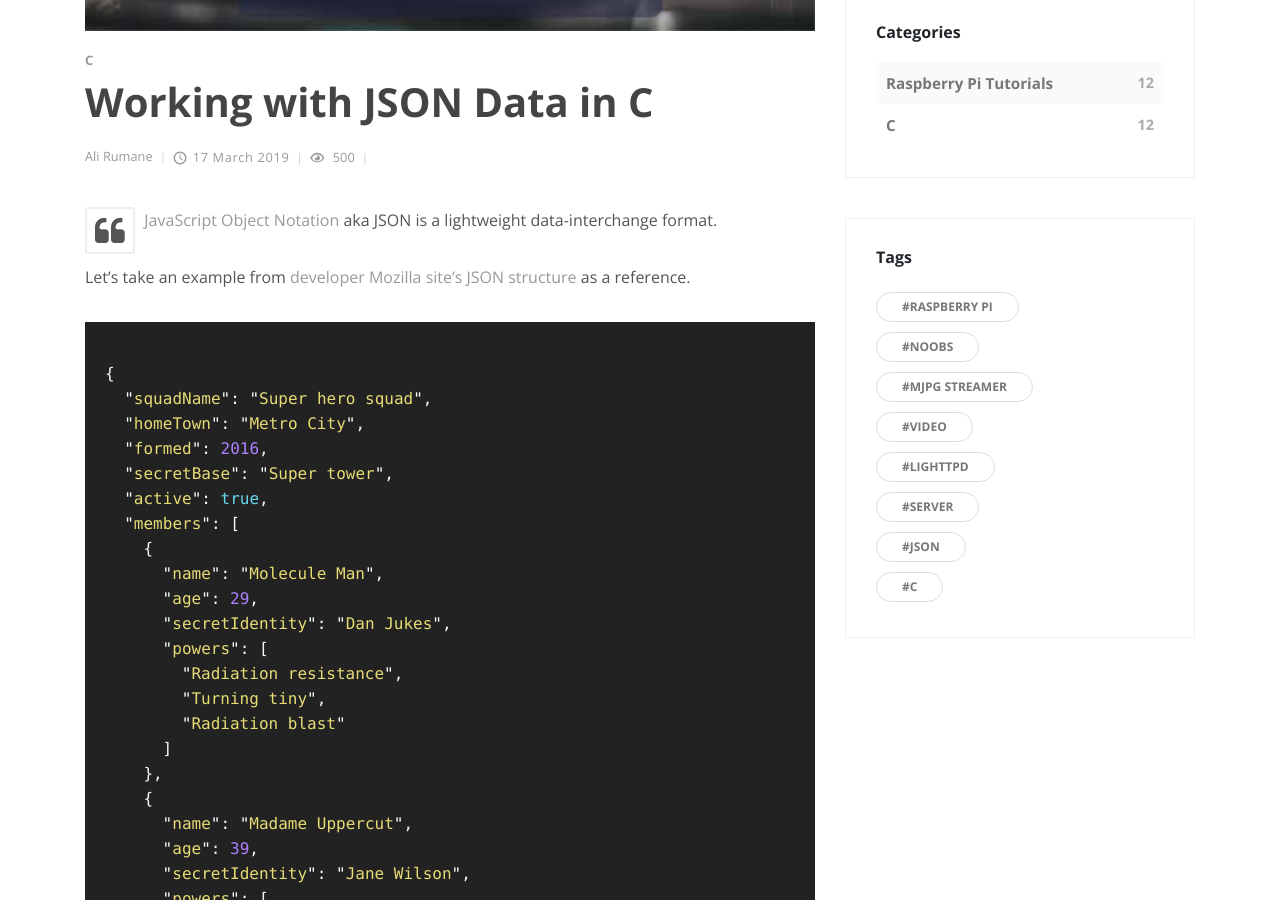
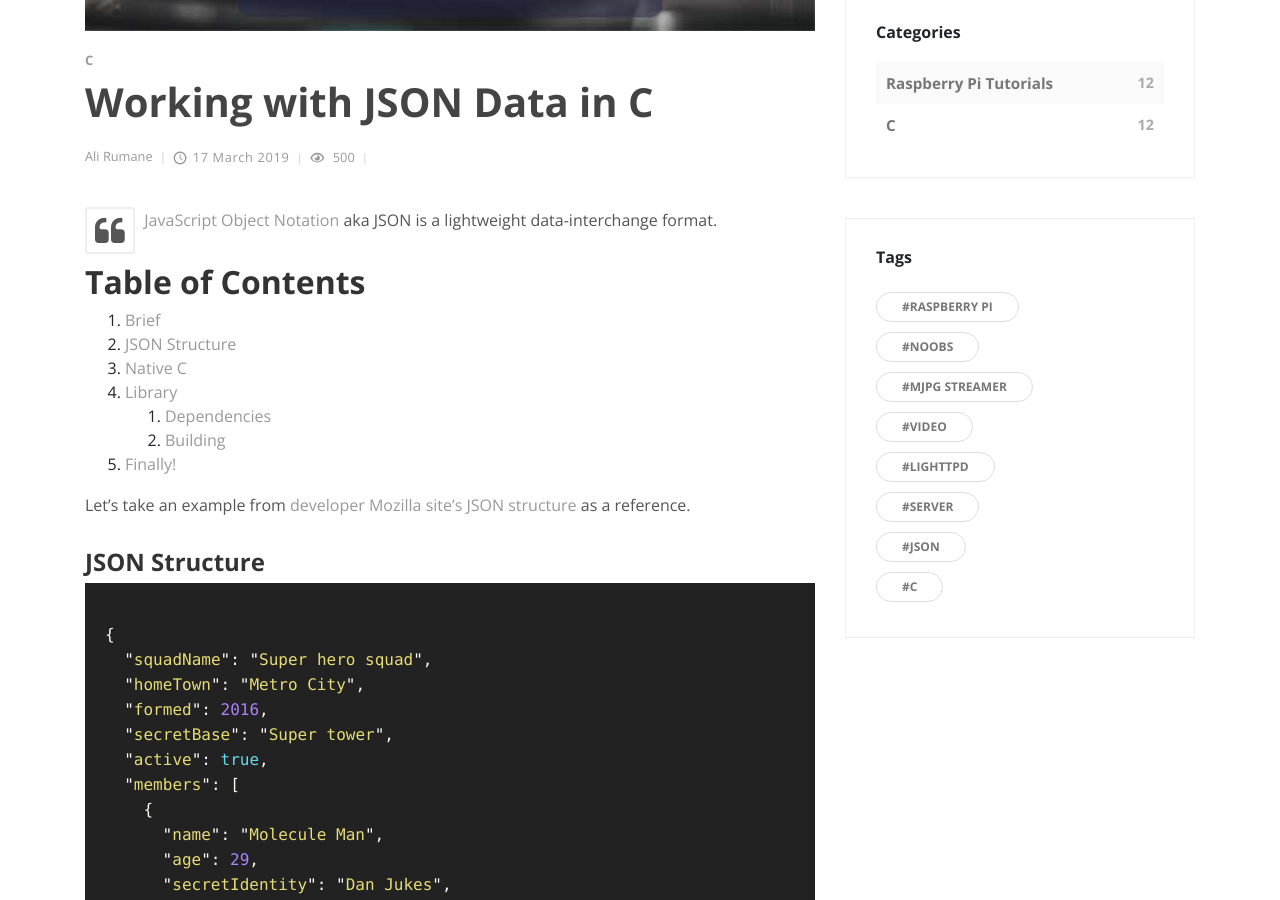
Before and after one commit to alirumane/alirumane.github.io, a Jekyll site: the page built from _posts/2019-03-17-working-with-json-data-in-c.md, in a window 1280 px wide and 900 px high, scrolled down 648 px. Built offline with Jekyll 4.4.1, drawn with Linux system fonts in a browser that asks for light colours.

Commit message:
Update 2019-03-17-working-with-json-data-in-c.md

````diff
--- a/_posts/2019-03-17-working-with-json-data-in-c.md
+++ b/_posts/2019-03-17-working-with-json-data-in-c.md
@@ -12,8 +12,19 @@ description: JSON with C
 [JavaScript Object Notation](http://json.org/) aka JSON is a lightweight data-interchange format.
 
 
+## Table of Contents
+
+1. [Brief](#brief)
+1. [JSON Structure](#json-structure)
+1. [Native C](#native-c)
+1. [Library](#library)
+	1. [Dependencies](#dependencies)
+	1. [Building](#building)
+1. [Finally!](#finally)
+
 Let's take an example from [developer Mozilla site's JSON structure](https://developer.mozilla.org/en-US/docs/Learn/JavaScript/Objects/JSON#JSON_structure) as a reference.
 
+#### JSON Structure
 ```javascript
 {
   "squadName": "Super hero squad",
````
